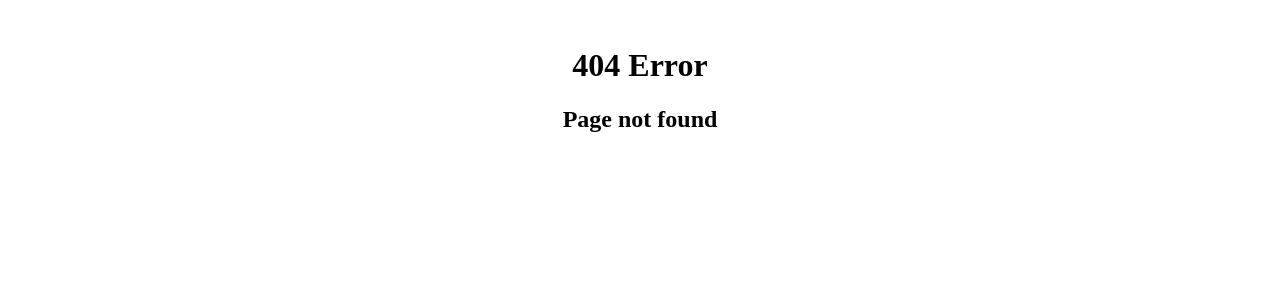
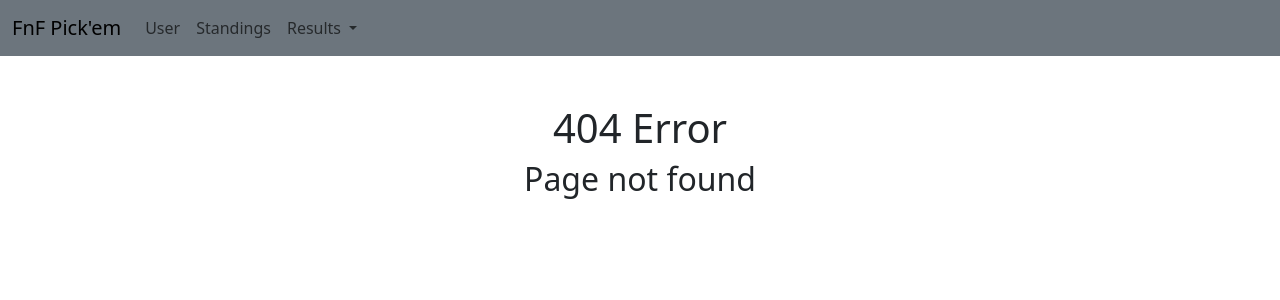
Before and after one commit to thebranflakes/nfl_pickem2, a Flask app: template templates/404.html in a window 1280 px wide. Shown: the top 300 px of the page. Run offline with Flask 2, Linux system fonts and the light colour scheme; the template is opened without the code that fills it, so the values that code supplies are empty.

Commit message:
Bootstrap navbar is now set in place, changed the name of the links for future use.

```diff
--- a/templates/404.html
+++ b/templates/404.html
@@ -1,5 +1,11 @@
-<br/>
-<center>
-    <h1>404 Error</h1>
-    <h2>Page not found</h2>
-</center>
+{% extends 'base.html'%}
+
+{% block content %}
+
+    <br/>
+    <center>
+        <h1>404 Error</h1>
+        <h2>Page not found</h2>
+    </center>
+
+{% endblock %}
--- /dev/null
+++ b/templates/base.html
@@ -0,0 +1,20 @@
+<!doctype html>
+<html lang="en">
+  <head>
+    <meta charset="utf-8">
+    <meta name="viewport" content="width=device-width, initial-scale=1">
+    <title>FnF Pick'em</title>
+    <link href="https://cdn.jsdelivr.net/npm/bootstrap@5.3.0-alpha1/dist/css/bootstrap.min.css" rel="stylesheet"
+          integrity="sha384-GLhlTQ8iRABdZLl6O3oVMWSktQOp6b7In1Zl3/Jr59b6EGGoI1aFkw7cmDA6j6gD" crossorigin="anonymous">
+  </head>
+  <body>
+      {% include 'navbar.html' %}
+      <br/>
+      <div class="container">
+        {% block content %}
+        {% endblock %}
+      </div>
+    <script src="https://cdn.jsdelivr.net/npm/bootstrap@5.3.0-alpha1/dist/js/bootstrap.bundle.min.js"
+            integrity="sha384-w76AqPfDkMBDXo30jS1Sgez6pr3x5MlQ1ZAGC+nuZB+EYdgRZgiwxhTBTkF7CXvN" crossorigin="anonymous"></script>
+  </body>
+</html>
--- a/templates/index.html
+++ b/templates/index.html
@@ -1,3 +1,6 @@
+{% extends 'base.html'%}
+
+{% block content %}
     <h1>Hello World!</h1>
 
     <p>Sup boi</p>
@@ -17,3 +20,5 @@
             {{ team }} is too short<br/>
         {% endif %}
     {% endfor %}
+
+{% endblock %}
--- /dev/null
+++ b/templates/navbar.html
@@ -0,0 +1,31 @@
+<nav class="navbar navbar-expand-lg bg-secondary">
+  <div class="container-fluid">
+    <a class="navbar-brand" href="#">FnF Pick'em</a>
+    <button class="navbar-toggler" type="button" data-bs-toggle="collapse" data-bs-target="#navbarNavDropdown"
+            aria-controls="navbarNavDropdown" aria-expanded="false" aria-label="Toggle navigation">
+      <span class="navbar-toggler-icon"></span>
+    </button>
+    <div class="collapse navbar-collapse" id="navbarNavDropdown">
+      <ul class="navbar-nav">
+        <li class="nav-item">
+          <a class="nav-link" href="#">User</a>
+        </li>
+        <li class="nav-item">
+          <a class="nav-link" href="#">Standings</a>
+        </li>
+        <li class="nav-item dropdown">
+          <a class="nav-link dropdown-toggle" href="#" role="button" data-bs-toggle="dropdown" aria-expanded="false">
+            Results
+          </a>
+          <ul class="dropdown-menu">
+            <li><a class="dropdown-item" href="#">2018</a></li>
+            <li><a class="dropdown-item" href="#">2019</a></li>
+            <li><a class="dropdown-item" href="#">2020</a></li>
+            <li><a class="dropdown-item" href="#">2021</a></li>
+            <li><a class="dropdown-item" href="#">2022</a></li>
+          </ul>
+        </li>
+      </ul>
+    </div>
+  </div>
+</nav>
```
Also changed, not shown: templates/500.html (+11 -5 lines), templates/user.html (+7 -1 lines). Lines whose indentation alone changed are shown as unchanged.
